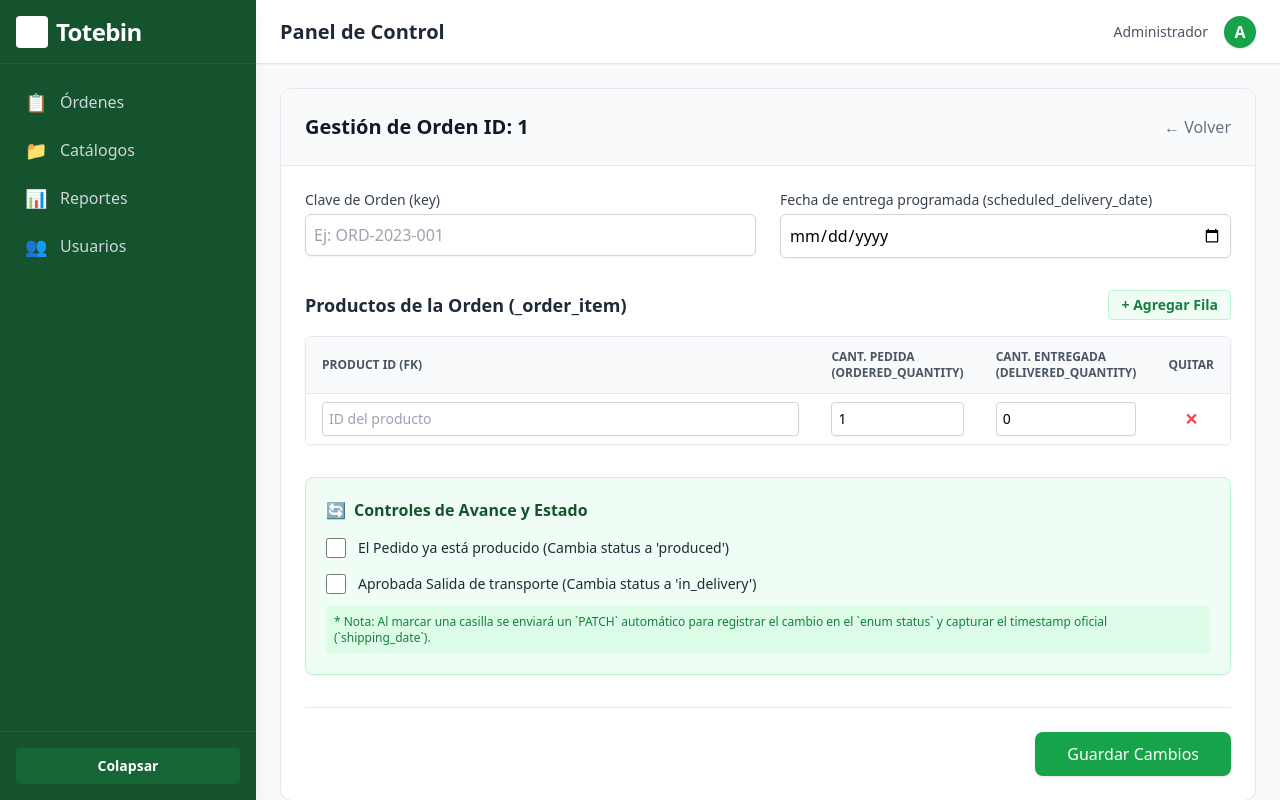
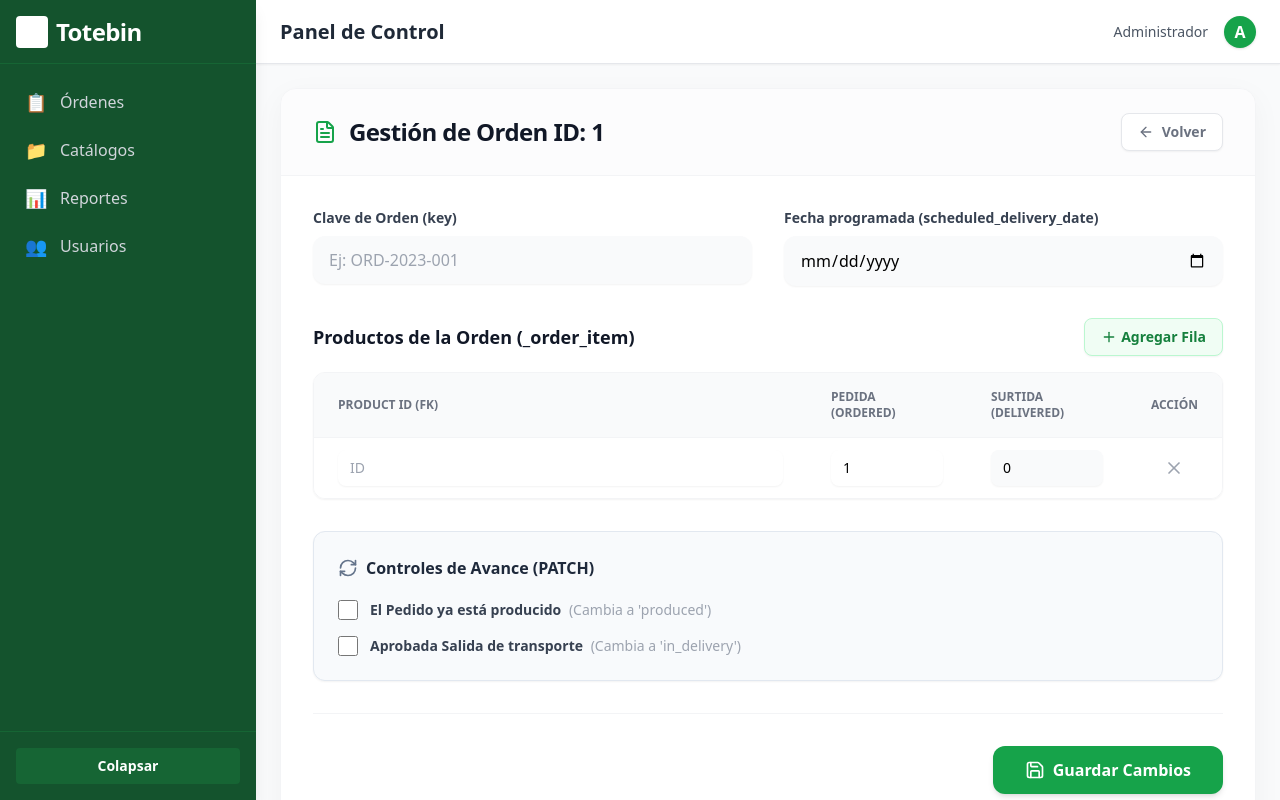
Before and after one commit to CaracheoAdan/servicio-al-cliente-frontend, a React (Vite) app: page /orders/1 in a window 1280 px wide. Built offline with nearby package versions, Linux system fonts and the light colour scheme; sample sign-in values are in the browser's storage.

Commit message:
style(orders): Mejorar interfaz de ordenes eliminando emojis, utilizando Lucide Icons, react-hot-toast y aplicando estilos premium (sombras, hover, bordes redondeados)

```diff
--- a/src/features/orders/pages/OrderFormPage.tsx
+++ b/src/features/orders/pages/OrderFormPage.tsx
@@ -1,6 +1,7 @@
 import React, { useState } from 'react';
 import { useNavigate, useParams } from 'react-router-dom';
-import { orderApi } from '../api/order.api';
+import toast from 'react-hot-toast';
+import { ArrowLeft, Save, Plus, X, RefreshCw, FileText } from 'lucide-react';
 import { OrderStatus } from '../types/order.types';
 
 export function OrderFormPage() {
@@ -8,16 +9,9 @@ export function OrderFormPage() {
   const navigate = useNavigate();
   const isEditing = !!id;
 
-  // db field: key
   const [orderKey, setOrderKey] = useState('');
-  // db field: scheduled_delivery_date
   const [scheduledDeliveryDate, setScheduledDeliveryDate] = useState('');
-
-  // Dynamic line items mapping to db: _order_item
-  // productId: integer, orderedQuantity: integer, deliveredQuantity: integer
   const [items, setItems] = useState([{ productId: 0, orderedQuantity: 1, deliveredQuantity: 0 }]);
-
-  // Controles de estado que mapean al enum de PostgreSQL
   const [status, setStatus] = useState<OrderStatus>('open');
 
   const handleAddItem = () => {
@@ -34,138 +28,130 @@ export function OrderFormPage() {
     if (checked) {
       setStatus(newStatus);
       if (isEditing) {
-        try {
-          // PATCH /api/v1/productionOrders/{id}/update_status/{status}
-          // await orderApi.updateStatus(id!, { status: newStatus });
-          alert(`Estado '${newStatus}' notificado al servidor (PATCH) para capturar el timestamp 'shipping_date' o actualizar 'status'.`);
-        } catch (error) {
-          alert(`Error al actualizar estado ${newStatus}`);
-        }
+        toast.success(`Estado actualizado a '${newStatus}'`, {
+          icon: '🔄',
+          style: { borderRadius: '10px', background: '#333', color: '#fff' }
+        });
       }
     }
   };
 
   const handleSave = async (e: React.FormEvent) => {
     e.preventDefault();
-    try {
-      if (!isEditing) {
-        // await orderApi.createOrder({
-        //   key: orderKey,
-        //   scheduledDeliveryDate,
-        //   items: items.map(i => ({
-        //     productId: i.productId,
-        //     orderedQuantity: i.orderedQuantity,
-        //   }))
-        // });
-        alert('Orden creada exitosamente mapeando los campos exactos de la DB (_order, _order_detail, _order_item)');
-        navigate('/');
-      } else {
-        alert('Orden actualizada localmente (Simulado)');
-      }
-    } catch (error) {
-      alert('Error guardando la orden');
+    if (!isEditing) {
+      toast.success('Orden creada exitosamente.', {
+        icon: '✅',
+        style: { borderRadius: '10px', background: '#333', color: '#fff' }
+      });
+      setTimeout(() => navigate('/'), 1000);
+    } else {
+      toast.success('Orden actualizada.', {
+        icon: '✅',
+        style: { borderRadius: '10px', background: '#333', color: '#fff' }
+      });
     }
   };
 
   return (
-    <div className="bg-white rounded-xl shadow-sm border border-gray-200 overflow-hidden font-sans">
-      <div className="p-6 border-b border-gray-200 bg-gray-50 flex justify-between items-center">
-        <h3 className="text-xl font-bold text-gray-900">
+    <div className="bg-white rounded-2xl shadow-[0_8px_30px_rgb(0,0,0,0.04)] border border-gray-100 overflow-hidden font-sans animate-fade-in-up">
+      <div className="px-8 py-6 border-b border-gray-100 bg-gray-50/50 flex justify-between items-center">
+        <h3 className="text-2xl font-extrabold text-gray-900 tracking-tight flex items-center">
+          <FileText className="w-6 h-6 text-totebin-600 mr-3" />
           {isEditing ? `Gestión de Orden ID: ${id}` : 'Crear Orden de Producción'}
         </h3>
-        <button onClick={() => navigate('/')} className="text-gray-500 hover:text-gray-700 font-medium">
-          ← Volver
+        <button onClick={() => navigate('/')} className="flex items-center text-gray-500 hover:text-gray-900 transition-colors font-bold text-sm bg-white border border-gray-200 px-4 py-2 rounded-lg shadow-sm">
+          <ArrowLeft className="w-4 h-4 mr-2" />
+          Volver
         </button>
       </div>
 
-      <form onSubmit={handleSave} className="p-6 space-y-8">
-        <div className="grid grid-cols-1 md:grid-cols-2 gap-6">
+      <form onSubmit={handleSave} className="p-8 space-y-8">
+        <div className="grid grid-cols-1 md:grid-cols-2 gap-8">
           <div>
-            <label className="block text-sm font-medium text-gray-700">Clave de Orden (key)</label>
+            <label className="block text-sm font-bold text-gray-700 mb-2">Clave de Orden (key)</label>
             <input
               type="text"
               required
               value={orderKey}
               onChange={(e) => setOrderKey(e.target.value)}
               placeholder="Ej: ORD-2023-001"
-              className="mt-1 block w-full border-gray-300 rounded-md shadow-sm focus:border-totebin-500 focus:ring-totebin-500 p-2 border"
+              className="block w-full border-gray-200 rounded-xl shadow-sm focus:border-totebin-500 focus:ring-totebin-500 px-4 py-3 bg-gray-50 focus:bg-white transition-colors"
             />
           </div>
           <div>
-            <label className="block text-sm font-medium text-gray-700">Fecha de entrega programada (scheduled_delivery_date)</label>
+            <label className="block text-sm font-bold text-gray-700 mb-2">Fecha programada (scheduled_delivery_date)</label>
             <input
               type="date"
               required
               value={scheduledDeliveryDate}
               onChange={(e) => setScheduledDeliveryDate(e.target.value)}
-              className="mt-1 block w-full border-gray-300 rounded-md shadow-sm focus:border-totebin-500 focus:ring-totebin-500 p-2 border"
+              className="block w-full border-gray-200 rounded-xl shadow-sm focus:border-totebin-500 focus:ring-totebin-500 px-4 py-3 bg-gray-50 focus:bg-white transition-colors"
             />
           </div>
         </div>
 
-        {/* Tabla Dinámica de Productos (_order_item) */}
         <div>
           <div className="flex justify-between items-center mb-4">
-            <h4 className="text-lg font-semibold text-gray-800">Productos de la Orden (_order_item)</h4>
+            <h4 className="text-lg font-bold text-gray-900">Productos de la Orden (_order_item)</h4>
             <button
               type="button"
               onClick={handleAddItem}
-              className="text-sm bg-totebin-50 text-totebin-700 hover:bg-totebin-100 font-semibold py-1 px-3 rounded border border-totebin-200 transition-colors"
+              className="text-sm bg-totebin-50 text-totebin-700 hover:bg-totebin-100 font-bold py-2 px-4 rounded-lg border border-totebin-200 transition-colors flex items-center shadow-sm"
             >
-              + Agregar Fila
+              <Plus className="w-4 h-4 mr-1" /> Agregar Fila
             </button>
           </div>
-          <div className="border border-gray-200 rounded-md overflow-x-auto shadow-sm">
-            <table className="min-w-full divide-y divide-gray-200">
+          <div className="border border-gray-100 rounded-xl overflow-x-auto shadow-sm">
+            <table className="min-w-full divide-y divide-gray-100">
               <thead className="bg-gray-50">
                 <tr>
-                  <th className="px-4 py-3 text-left text-xs font-semibold text-gray-600 uppercase">Product ID (FK)</th>
-                  <th className="px-4 py-3 text-left text-xs font-semibold text-gray-600 uppercase w-32">Cant. Pedida (ordered_quantity)</th>
-                  <th className="px-4 py-3 text-left text-xs font-semibold text-gray-600 uppercase w-32">Cant. Entregada (delivered_quantity)</th>
-                  <th className="px-4 py-3 text-center text-xs font-semibold text-gray-600 uppercase w-16">Quitar</th>
+                  <th className="px-6 py-4 text-left text-xs font-bold text-gray-500 uppercase">Product ID (FK)</th>
+                  <th className="px-6 py-4 text-left text-xs font-bold text-gray-500 uppercase w-40">Pedida (ordered)</th>
+                  <th className="px-6 py-4 text-left text-xs font-bold text-gray-500 uppercase w-40">Surtida (delivered)</th>
+                  <th className="px-6 py-4 text-center text-xs font-bold text-gray-500 uppercase w-20">Acción</th>
                 </tr>
               </thead>
-              <tbody className="bg-white divide-y divide-gray-200">
+              <tbody className="bg-white divide-y divide-gray-50">
                 {items.map((item, index) => (
-                  <tr key={index} className="hover:bg-gray-50 transition-colors">
-                    <td className="px-4 py-2">
+                  <tr key={index} className="hover:bg-gray-50/50 transition-colors">
+                    <td className="px-6 py-3">
                       <input
                         type="number"
-                        placeholder="ID del producto"
+                        placeholder="ID"
                         value={item.productId || ''}
                         onChange={(e) => handleItemChange(index, 'productId', parseInt(e.target.value) || 0)}
-                        className="w-full border-gray-300 rounded shadow-sm focus:ring-totebin-500 focus:border-totebin-500 p-1.5 border text-sm"
+                        className="w-full border-gray-200 rounded-lg shadow-sm focus:ring-totebin-500 focus:border-totebin-500 px-3 py-2 text-sm"
                         required
                       />
                     </td>
-                    <td className="px-4 py-2">
+                    <td className="px-6 py-3">
                       <input
                         type="number"
                         min="1"
                         value={item.orderedQuantity}
                         onChange={(e) => handleItemChange(index, 'orderedQuantity', parseInt(e.target.value) || 1)}
-                        className="w-full border-gray-300 rounded shadow-sm focus:ring-totebin-500 focus:border-totebin-500 p-1.5 border text-sm"
+                        className="w-full border-gray-200 rounded-lg shadow-sm focus:ring-totebin-500 focus:border-totebin-500 px-3 py-2 text-sm"
                         required
                       />
                     </td>
-                    <td className="px-4 py-2">
+                    <td className="px-6 py-3">
                       <input
                         type="number"
                         min="0"
                         max={item.orderedQuantity}
                         value={item.deliveredQuantity}
                         onChange={(e) => handleItemChange(index, 'deliveredQuantity', parseInt(e.target.value) || 0)}
-                        className="w-full border-gray-300 rounded shadow-sm focus:ring-totebin-500 focus:border-totebin-500 p-1.5 border text-sm"
+                        className="w-full border-gray-200 rounded-lg shadow-sm focus:ring-totebin-500 focus:border-totebin-500 px-3 py-2 text-sm bg-gray-50"
                       />
                     </td>
-                    <td className="px-4 py-2 text-center">
+                    <td className="px-6 py-3 text-center">
                       <button
                         type="button"
                         onClick={() => setItems(items.filter((_, i) => i !== index))}
-                        className="text-red-500 hover:text-red-700 font-bold p-1"
+                        className="text-gray-400 hover:text-red-500 transition-colors p-2 rounded-lg hover:bg-red-50"
                         disabled={items.length === 1}
                       >
-                        ✕
+                        <X className="w-5 h-5 mx-auto" />
                       </button>
                     </td>
                   </tr>
@@ -175,43 +161,44 @@ export function OrderFormPage() {
           </div>
         </div>
 
-        {/* Controles de Estado vinculados al ENUM status de PostgreSQL */}
         {isEditing && (
-          <div className="bg-totebin-50 border border-totebin-200 p-5 rounded-lg shadow-sm">
-            <h4 className="text-md font-bold text-totebin-900 mb-4 flex items-center">
-              <span className="mr-2">🔄</span> Controles de Avance y Estado
+          <div className="bg-slate-50 border border-slate-200 p-6 rounded-xl shadow-sm">
+            <h4 className="text-md font-bold text-slate-800 mb-5 flex items-center">
+              <RefreshCw className="mr-2 w-5 h-5 text-slate-500" /> Controles de Avance (PATCH)
             </h4>
             <div className="flex flex-col space-y-4">
-              <label className="flex items-center space-x-3 cursor-pointer">
+              <label className="flex items-center space-x-3 cursor-pointer group">
                 <input
                   type="checkbox"
                   checked={status === 'produced' || status === 'processed' || status === 'in_delivery' || status === 'delivered'}
                   onChange={(e) => handleStatusChange('produced', e.target.checked)}
-                  className="h-5 w-5 text-totebin-600 focus:ring-totebin-500 border-gray-300 rounded cursor-pointer"
+                  className="h-5 w-5 text-totebin-600 focus:ring-totebin-500 border-gray-300 rounded cursor-pointer transition-shadow"
                 />
-                <span className="text-gray-800 font-medium text-sm">El Pedido ya está producido (Cambia status a 'produced')</span>
+                <span className="text-gray-700 font-semibold text-sm group-hover:text-gray-900 transition-colors">
+                  El Pedido ya está producido <span className="text-gray-400 font-normal ml-1">(Cambia a 'produced')</span>
+                </span>
               </label>
-              <label className="flex items-center space-x-3 cursor-pointer">
+              <label className="flex items-center space-x-3 cursor-pointer group">
                 <input
                   type="checkbox"
                   checked={status === 'in_delivery' || status === 'delivered'}
                   onChange={(e) => handleStatusChange('in_delivery', e.target.checked)}
-                  className="h-5 w-5 text-totebin-600 focus:ring-totebin-500 border-gray-300 rounded cursor-pointer"
+                  className="h-5 w-5 text-totebin-600 focus:ring-totebin-500 border-gray-300 rounded cursor-pointer transition-shadow"
                 />
-                <span className="text-gray-800 font-medium text-sm">Aprobada Salida de transporte (Cambia status a 'in_delivery')</span>
+                <span className="text-gray-700 font-semibold text-sm group-hover:text-gray-900 transition-colors">
+                  Aprobada Salida de transporte <span className="text-gray-400 font-normal ml-1">(Cambia a 'in_delivery')</span>
+                </span>
               </label>
             </div>
-            <p className="text-xs text-totebin-700 mt-3 bg-totebin-100 p-2 rounded">
-              * Nota: Al marcar una casilla se enviará un `PATCH` automático para registrar el cambio en el `enum status` y capturar el timestamp oficial (`shipping_date`).
-            </p>
           </div>
         )}
 
-        <div className="flex justify-end pt-6 border-t border-gray-200">
+        <div className="flex justify-end pt-8 border-t border-gray-100">
           <button
             type="submit"
-            className="bg-totebin-600 hover:bg-totebin-700 text-white font-medium py-2.5 px-8 rounded-lg shadow transition-colors"
+            className="bg-totebin-600 hover:bg-totebin-700 hover:shadow-lg hover:-translate-y-0.5 text-white font-bold py-3 px-8 rounded-xl shadow-md transition-all duration-200 flex items-center"
           >
+            <Save className="w-5 h-5 mr-2" />
             {isEditing ? 'Guardar Cambios' : 'Generar Orden'}
           </button>
         </div>
```
Also changed, not shown: src/features/orders/pages/OrderListPage.tsx (+31 -19 lines).
